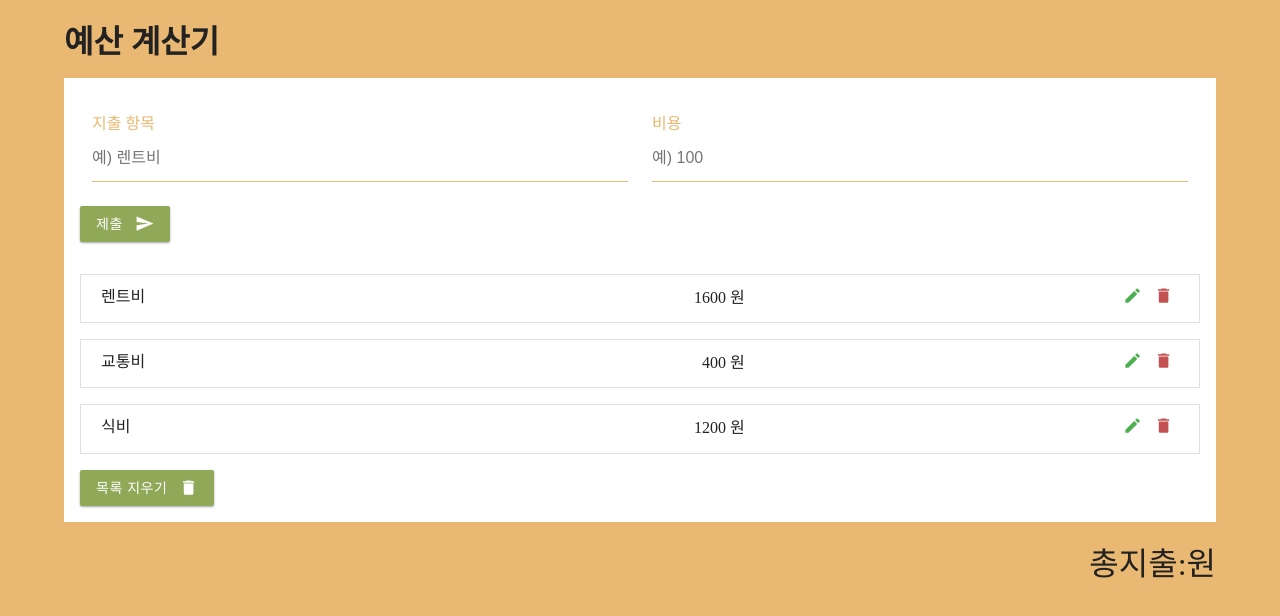
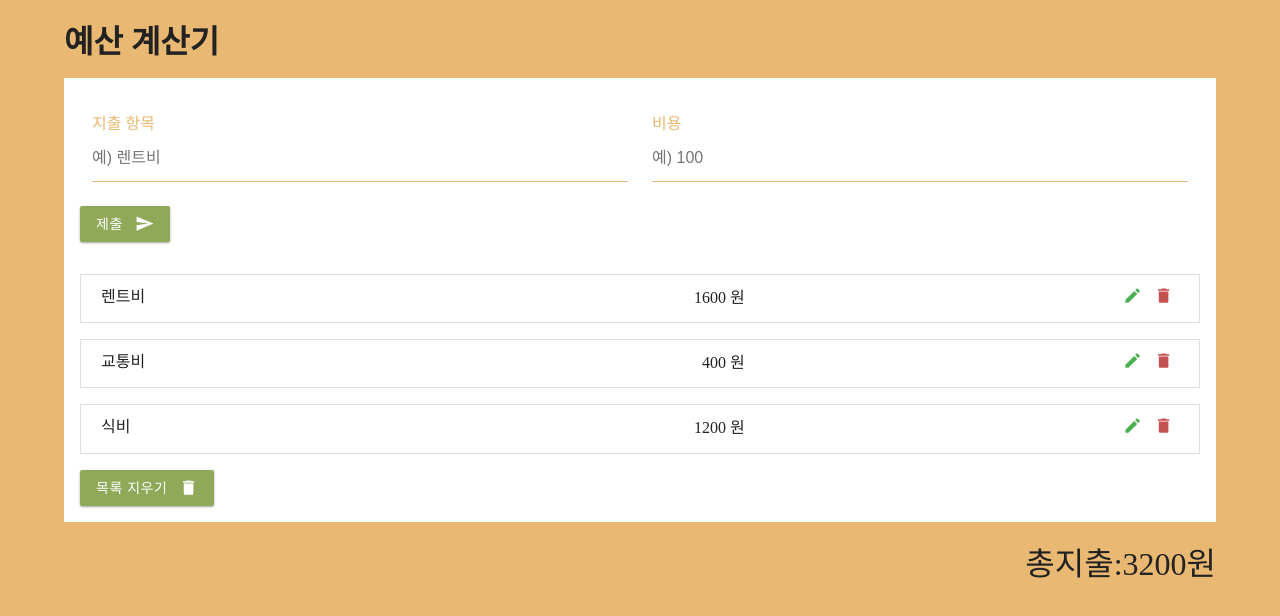
Before and after one commit to YongHyunKing/-, a React (Create React App) app: page / in a window 1280 px wide. Shown: the top 616 px of the page. Built offline with nearby package versions, Linux system fonts and the light colour scheme.

Commit message:
feat: total amount

```diff
--- a/src/App.js
+++ b/src/App.js
@@ -82,7 +82,10 @@ const App = () => {
       <div style={{ display: 'flex', justifyContent: 'end', marginTop: '1rem' }}>
         <p style={{ fontSize: '2rem' }}>
           총지출:
-          <span>원</span>
+          <span>
+            {expenses.reduce((acc, curr) => { return acc += curr.amount }, 0)}
+            원
+          </span>
         </p>
       </div>
     </main>
```
